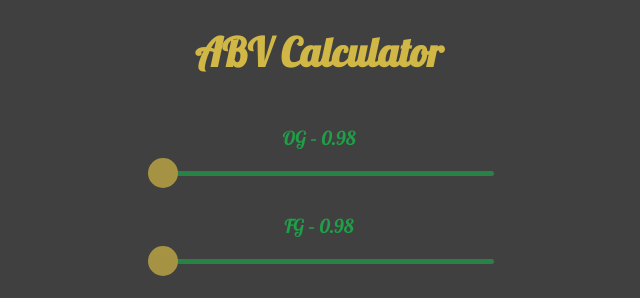
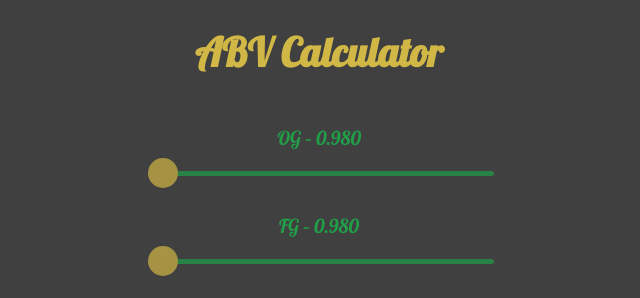
Before and after one commit to meirkl/abv-calculator, a React (Create React App) app: page / in a window 1280 px wide. Shown: the top 298 px of the page, without its empty margins (321-961 px from the left). Built offline with nearby package versions, Linux system fonts and the light colour scheme.

Commit message:
formatted slider labels

```diff
--- a/src/components/Calculator.tsx
+++ b/src/components/Calculator.tsx
@@ -36,12 +36,12 @@ const Calculator = () => {
     <>
       <RangeSliderWrapper>
         <RangeSlider
-          label="OG"
+          label="og"
           value={og}
           onChange={e => setOg(formatValue(Number(e.target.value)))}
         />
         <RangeSlider
-          label="FG"
+          label="fg"
           value={fg}
           onChange={e => setFg(formatValue(Number(e.target.value)))}
         />
--- a/src/components/RangeSlider.tsx
+++ b/src/components/RangeSlider.tsx
@@ -8,13 +8,13 @@ const StyledRangeSlider = styled.fieldset`
   border: 0;
   input {
     width: 100%;
-    -webkit-appearance: none;
     height: 5px;
     border-radius: 5px;
     background: ${green};
     outline: none;
     opacity: 0.7;
     transition: opacity 0.2s;
+    -webkit-appearance: none;
     :hover {
       opacity: 1;
     }
@@ -29,10 +29,11 @@ const StyledRangeSlider = styled.fieldset`
   }
   output {
     display: block;
+    padding: 10px;
     color: ${green};
+    font-size: 1.2rem;
     text-align: center;
-    font-size: 1.2rem;
-    padding: 10px;
+    text-transform: uppercase;
   }
 `;
 
@@ -45,7 +46,7 @@ interface Props {
 const RangeSlider = ({ label, value, onChange }: Props) => (
   <StyledRangeSlider>
     <output>
-      {label} &ndash; {value}
+      {label} &ndash; {value.toFixed(3)}
     </output>
     <input
       aria-label={label}
```
